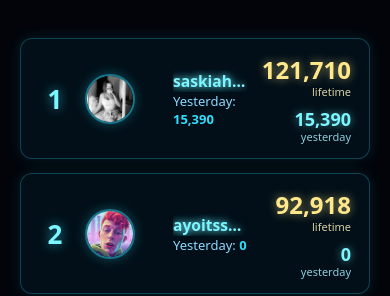
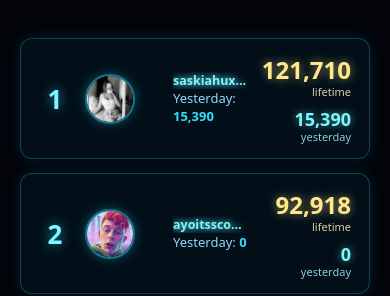
Before and after one commit to AQUANETWORKTT/aqua-dashboard, a Next.js app: page /leaderboard in a window 390 px wide. Shown: the part 512-808 px from the top of the page. Built offline with nearby package versions, Linux system fonts and the light colour scheme; no server answers.

Commit message:
latest build

```diff
--- a/app/globals.css
+++ b/app/globals.css
@@ -1587,7 +1587,10 @@ body {
   }
 }
 
-/* FIX leaderboard alignment WITHOUT changing layout */
+/* ============================================
+   PERFECT LEADERBOARD ALIGNMENT + RESPONSIVE NAMES
+   ============================================ */
+
 .leaderboard-row {
   display: flex;
   align-items: center;
@@ -1595,11 +1598,12 @@ body {
   gap: 14px;
 }
 
+/* LEFT SIDE: rank + avatar + username */
 .leaderboard-left {
   display: flex;
   align-items: center;
   gap: 14px;
-  min-width: 0; /* allows ellipsis */
+  min-width: 0; /* allows shrinking */
 }
 
 .rank-number {
@@ -1612,35 +1616,29 @@ body {
   flex-shrink: 0;
 }
 
+/* Username container */
 .creator-info {
   display: flex;
   flex-direction: column;
   justify-content: center;
   min-width: 0;
-}
-
-.creator-username {
-  white-space: nowrap;
-  overflow: hidden;
-  text-overflow: ellipsis;
-  max-width: 140px; /* prevent shifting */
-}
-
-/* RIGHT SIDE BLOCK */
-.creator-diamonds {
-  text-align: right;
-  min-width: 90px;
-  flex-shrink: 0;
-}
-
-.creator-info {
   width: 100%;
 }
 
+/* Username text that auto-shrinks instead of "sask..." */
 .creator-username {
   display: block;
   white-space: nowrap;
   overflow: hidden;
   text-overflow: ellipsis;
-  font-size: min(4vw, 17px);
-}
+
+  /* Auto-resize text based on screen size */
+  font-size: clamp(12px, 3.2vw, 17px);
+}
+
+/* RIGHT SIDE: lifetime + yesterday */
+.creator-diamonds {
+  text-align: right;
+  min-width: 90px;
+  flex-shrink: 0;
+}
```
